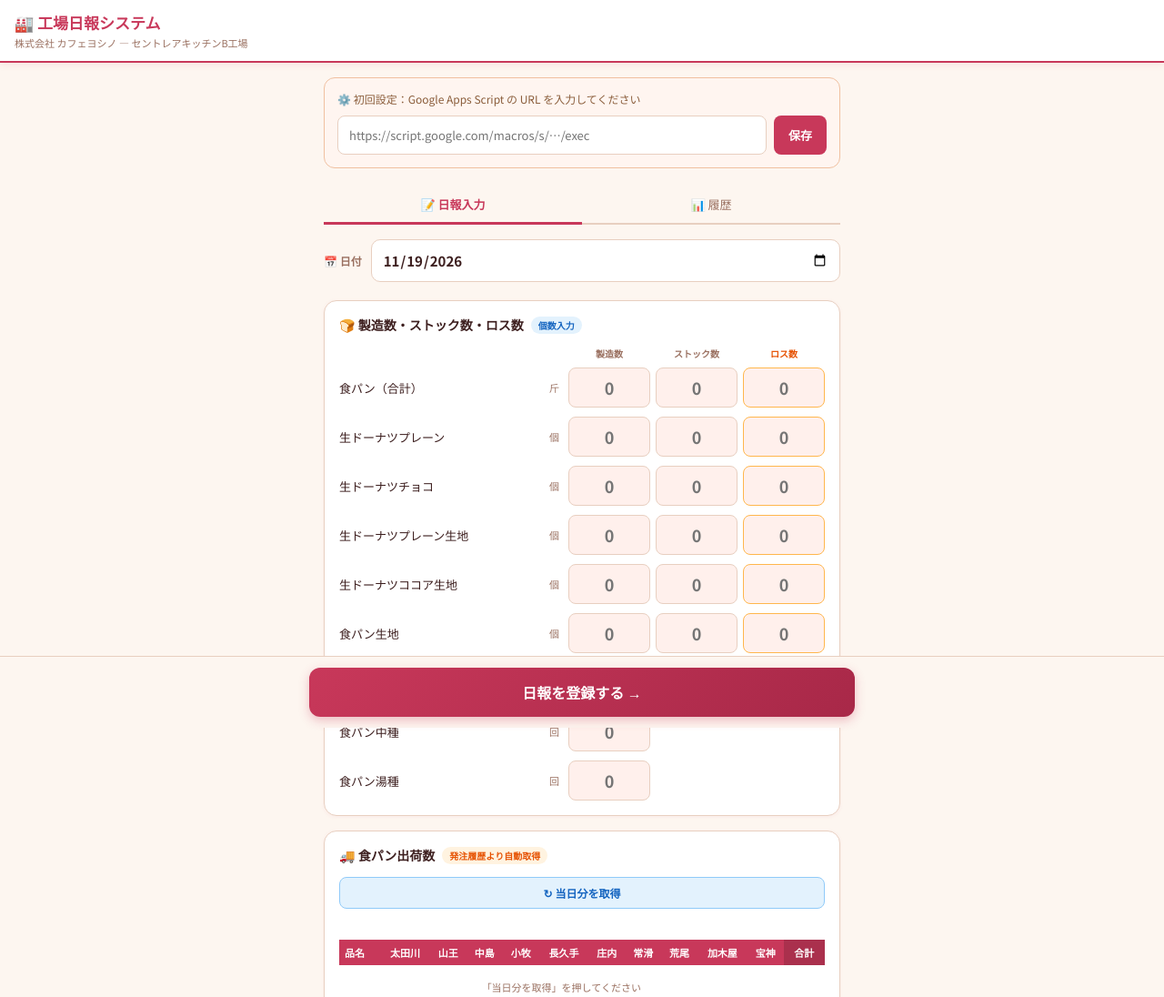
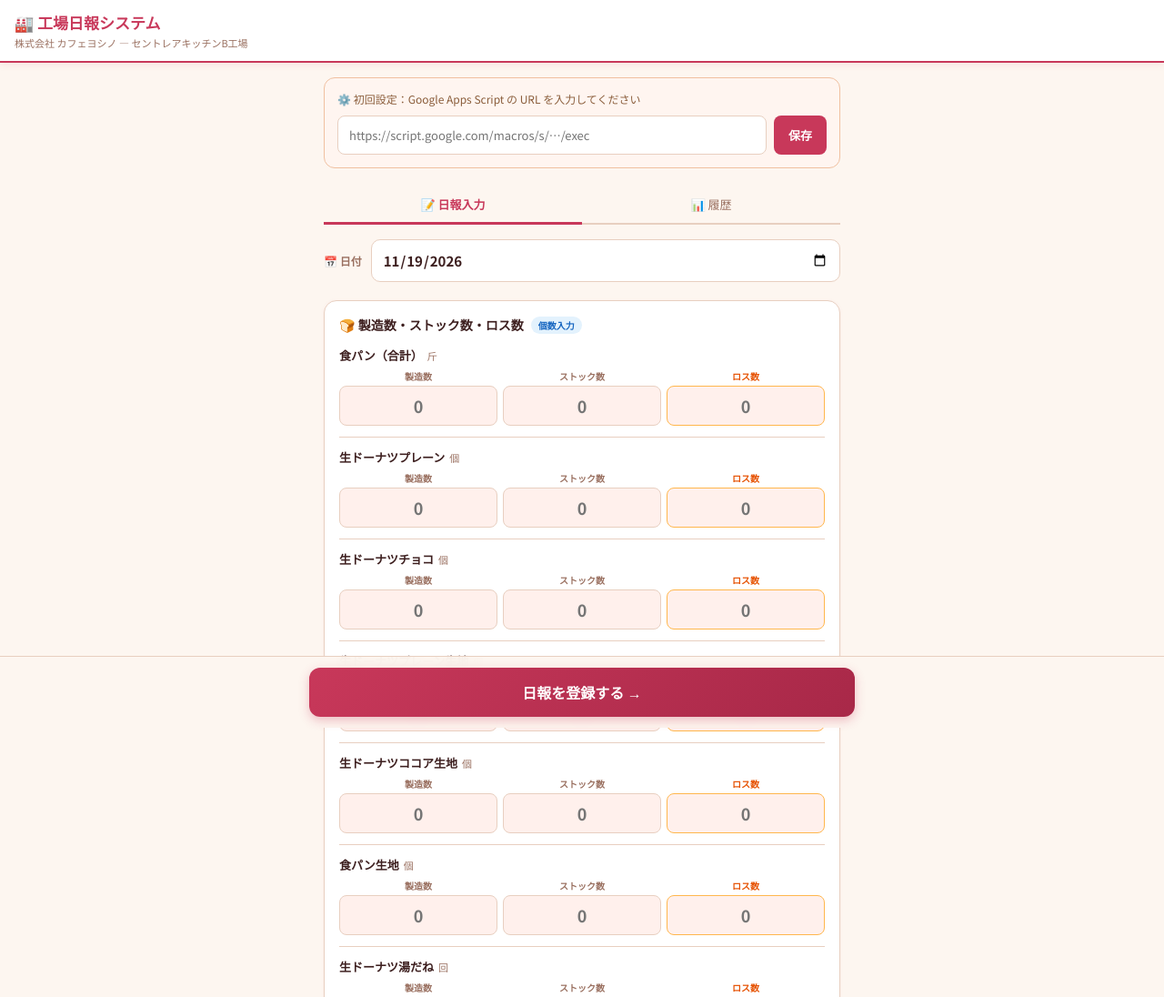
Before and after one commit to imanishiJJJ/koujou-kanri, a plain HTML site: page index.html in a window 1280 px wide. Shown: the top 1096 px of the page at 91% size. Drawn offline with Linux system fonts and the light colour scheme.

Commit message:
Update index.html

```diff
--- a/index.html
+++ b/index.html
@@ -50,19 +50,22 @@ body{font-family:'Noto Sans JP',sans-serif;background:var(--bg);color:var(--text
 .badge-green{background:#E8F5E9;color:#2E7D32;}
 
 /* 商品入力行 */
-.item-row{display:flex;align-items:center;gap:10px;margin-bottom:10px;}
-.item-row:last-child{margin-bottom:0;}
-.item-name{flex:1;font-size:13px;color:var(--text);font-weight:500;}
-.item-unit{font-size:11px;color:var(--text2);white-space:nowrap;}
-.num-input{width:90px;background:var(--surf2);border:1.5px solid var(--border);border-radius:8px;padding:8px 10px;color:var(--text);font-family:inherit;font-size:18px;font-weight:700;text-align:center;-moz-appearance:textfield;appearance:textfield;}
+.item-row{margin-bottom:12px;padding-bottom:12px;border-bottom:1px solid var(--border);}
+.item-row:last-child{margin-bottom:0;padding-bottom:0;border-bottom:none;}
+.item-name-row{display:flex;align-items:baseline;gap:5px;margin-bottom:6px;}
+.item-name{font-size:13px;color:var(--text);font-weight:600;}
+.item-unit{font-size:11px;color:var(--text2);}
+.num-input{width:100%;box-sizing:border-box;min-width:0;background:var(--surf2);border:1.5px solid var(--border);border-radius:8px;padding:8px 4px;color:var(--text);font-family:inherit;font-size:18px;font-weight:700;text-align:center;-moz-appearance:textfield;appearance:textfield;}
 .num-input::-webkit-inner-spin-button,.num-input::-webkit-outer-spin-button{-webkit-appearance:none;margin:0;}
 .num-input:focus{outline:none;border-color:var(--accent);box-shadow:0 0 0 3px rgba(200,56,90,.1);}
 .num-input.has-value{border-color:var(--accent);background:#FFF0F3;color:var(--accent);}
-.num-input:focus::-webkit-outer-spin-button{-webkit-appearance:none;}
 
 /* 3列入力（製造数・ストック数・ロス数） */
-.double-input{display:flex;gap:6px;}
-.double-label{font-size:10px;color:var(--text2);text-align:center;margin-bottom:3px;}
+.triple-input{display:flex;gap:6px;}
+.triple-input-col{flex:1;min-width:0;display:flex;flex-direction:column;gap:3px;}
+.triple-input-label{font-size:10px;text-align:center;font-weight:600;color:var(--text2);}
+.triple-input-label.loss{color:#E65100;}
+.input-spacer{flex:1;}
 
 /* 労働時間 */
 .hours-row{display:flex;align-items:center;gap:12px;}
@@ -154,11 +157,6 @@ body{font-family:'Noto Sans JP',sans-serif;background:var(--bg);color:var(--text
       <div class="section-header">
         <span class="section-title">🍞 製造数・ストック数・ロス数</span>
         <span class="section-badge badge-blue">個数入力</span>
-      </div>
-      <div style="display:flex;justify-content:flex-end;gap:6px;margin-bottom:8px;">
-        <div style="width:90px;text-align:center;font-size:10px;color:var(--text2);font-weight:600;">製造数</div>
-        <div style="width:90px;text-align:center;font-size:10px;color:var(--text2);font-weight:600;">ストック数</div>
-        <div style="width:90px;text-align:center;font-size:10px;color:#E65100;font-weight:600;">ロス数</div>
       </div>
       <div id="items-grid"></div>
     </div>
@@ -327,25 +325,40 @@ function initForm(){
     const inputMode = isKg ? "decimal" : "numeric";
     const step = isKg ? "0.1" : "1";
     row.innerHTML=`
+      <div class="item-name-row">
         <span class="item-name">${item.name}</span>
         <span class="item-unit">${item.unit}</span>
-      <div class="double-input">
+      </div>
+      <div class="triple-input">
+        <div class="triple-input-col">
+          <span class="triple-input-label">製造数</span>
           <input type="number" inputmode="${inputMode}" min="0" step="${step}" placeholder="0"
             class="num-input" id="mfg-${item.id}"
             onkeydown="if(event.key==='ArrowUp'||event.key==='ArrowDown')event.preventDefault()"
             onwheel="event.preventDefault()"
             oninput="this.classList.toggle('has-value',this.value!=='');calcSummary()">
-        ${isKai ? '<div style="width:90px"></div>' : `<input type="number" inputmode="${inputMode}" min="0" step="${step}" placeholder="0"
+        </div>
+        <div class="triple-input-col">
+          <span class="triple-input-label">ストック数</span>
+          ${isKai
+            ? '<div class="num-input" style="visibility:hidden;pointer-events:none;"></div>'
+            : `<input type="number" inputmode="${inputMode}" min="0" step="${step}" placeholder="0"
               class="num-input" id="stk-${item.id}"
               onkeydown="if(event.key==='ArrowUp'||event.key==='ArrowDown')event.preventDefault()"
               onwheel="event.preventDefault()"
               oninput="this.classList.toggle('has-value',this.value!=='')">`}
-        ${isKai ? '<div style="width:90px"></div>' : `<input type="number" inputmode="numeric" min="0" step="1" placeholder="0"
+        </div>
+        <div class="triple-input-col">
+          <span class="triple-input-label loss">ロス数</span>
+          ${isKai
+            ? '<div class="num-input" style="visibility:hidden;pointer-events:none;"></div>'
+            : `<input type="number" inputmode="numeric" min="0" step="1" placeholder="0"
               class="num-input" id="loss-${item.id}"
               style="border-color:#FFB74D;"
               onkeydown="if(event.key==='ArrowUp'||event.key==='ArrowDown')event.preventDefault()"
               onwheel="event.preventDefault()"
               oninput="this.classList.toggle('has-value',this.value!=='')">`}
+        </div>
       </div>`;
     grid.appendChild(row);
   });
```
Lines whose indentation alone changed are shown as unchanged.
